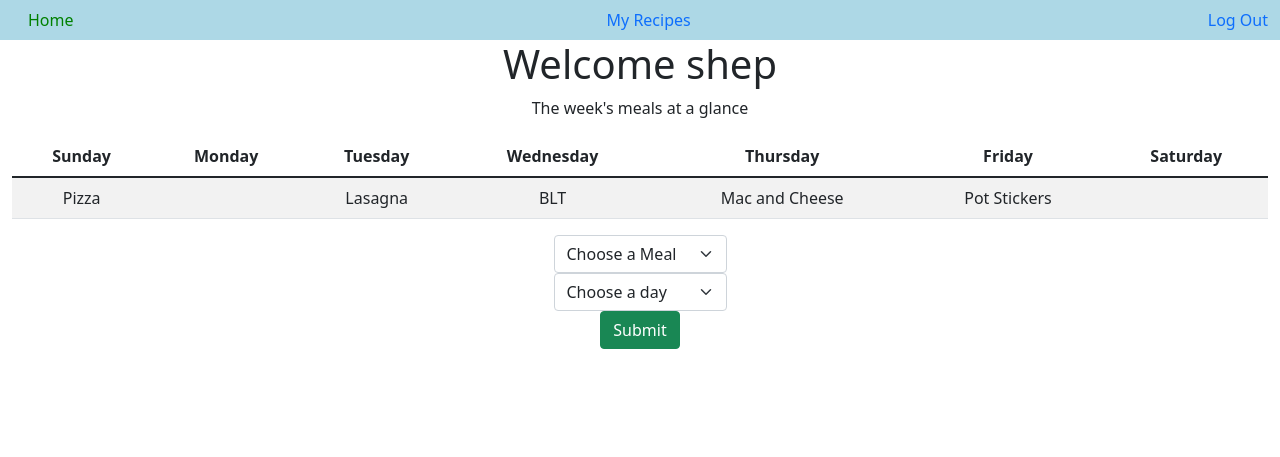
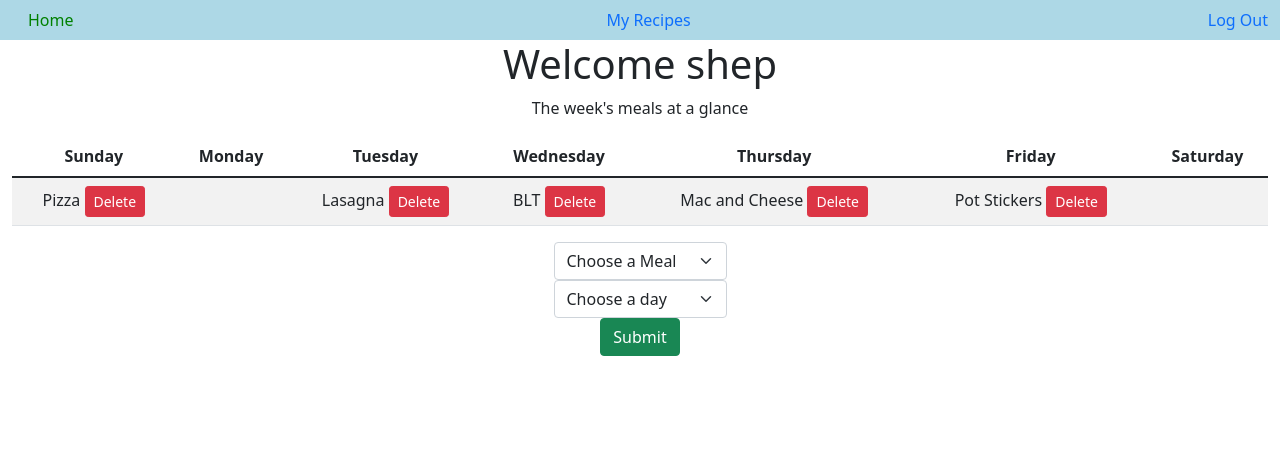
Before and after one commit to zshep/meal_finder, a Flask app: page / in a window 1280 px wide. Shown: the top 457 px of the page. Run offline with Flask 3, Linux system fonts and the light colour scheme; a user stored in the database is signed in; data comes from the database, SQL or seed files in the repository; both versions use the stored data as it was after the commit.

Commit message:
attempted at adding btn to delete meals from meal plan. made JS click funciton to delete, can get data from front end to back end. I think the sql query fails. need to fix

```diff
--- a/app.py
+++ b/app.py
@@ -277,30 +277,6 @@ def add_recipe():
 
         return redirect(url_for('show_meal'))
 
-#delete meal from users cookbook
-@app.route("/delete_meal", methods = ["DELETE"])
-@login_required
-def delete_meal():
-    print("delete meal button was pressed")
-
-    data = request.get_json() #grab data from front end JS
-    print(data)
-    meal_name = data['meal_name']
-    meal_id = data['meal_id']
-
-    print(meal_name +" has the id of", meal_id)
-
-    #sql query to delete row of meal id with person id
-    db = get_db()
-    cur = db.cursor()
-    cur.execute("DELETE FROM cookbook WHERE meal_id = ? AND person_id =?", [meal_id, session['user_id']])
-
-    db.commit()
-    db.close()
-    print("the meal item should have been deleted from users cookbook")
-
-    return redirect(url_for('show_meal'))
-
 # route to add a meal from users's cook book to the weekly calendar
 @app.route("/mealplan", methods = ["POST"])
 @login_required
@@ -353,6 +329,47 @@ def meal_plan():
     return redirect(url_for('index'))
 
 
+#delete meal from users cookbook
+@app.route("/delete_meal", methods = ["DELETE"])
+@login_required
+def delete_meal():
+    print("delete meal button was pressed")
+
+    data = request.get_json() #grab data from front end JS
+    print(data)
+    meal_name = data['meal_name']
+    meal_id = data['meal_id']
+
+    print(meal_name +" has the id of", meal_id)
+
+    #sql query to delete row of meal id with person id
+    db = get_db()
+    cur = db.cursor()
+    cur.execute("DELETE FROM cookbook WHERE meal_id = ? AND person_id =?", [meal_id, session['user_id']])
+
+    db.commit()
+    db.close()
+    print("the meal item should have been deleted from users cookbook")
+
+    return redirect(url_for('index'))
+
+#delete meal from calendar (meal plan)
+@app.route("/delete_meal_plan", methods = ["DELETE"])
+@login_required
+def delete_meal_plan():
+    print("delete meal item was pushed")
+
+    data = request.get_json() #grabbing data from front end JS
+    print(data)
+
+    #starting Db to delete (really updating cookbook table)
+    db = get_db()
+    cur = db.cursor()
+    cur.execute("UPDATE cookbook SET day = ? WHERE person_id = ? AND day = ?", ["NULL", session["user_id"], data] )
+
+    return  redirect(url_for('index'))
+
+
 
 @app.route("/jedi")
 def jedi():
--- a/static/script.js
+++ b/static/script.js
@@ -35,6 +35,30 @@ async function delete_recipe(name, id){
     }
 }
 
+//fetch function for deleting meal from users meal plan (calendar)
+async function delete_mp(day){
+    try{
+        console.log(day)
+
+        const response = await fetch("/delete_meal_plan", {
+            method : "DELETE",
+            headers : {
+                "Content-Type": "application/json"
+            },
+            body : JSON.stringify(day)
+        });
+
+        const result = await response.json();
+        console.log(result)
+        console.log("Delete meal from meal plan request sent")
+
+    } catch(error){
+
+        console.log("there was an error with deleting meal plan")
+        console.log(error)
+    }
+}
+
 // fetch function for adding recipe to users cookbook
 async function add_recipe(name, id) {
     //console.log("a btn was clicked");
--- a/templates/food.html
+++ b/templates/food.html
@@ -10,7 +10,7 @@
             {% for meal in user_meals %}
             <ul class="list group">
                 <li class="list-group-item list-group-item-action">{{ meal[0] }}
-                    <button class="btn btn-danger" onClick="delete_recipe(this.value, this.id)" name="delete_btn" type="button" id="{{ meal[1] }}" value =" {{ meal[0] }}"><a class="hidden_btn" href ="/show_meal">Delete</a></button>
+                    <button class="btn btn-danger btn-sm" onClick="delete_recipe(this.value, this.id)" name="delete_btn" type="button" id="{{ meal[1] }}" value =" {{ meal[0] }}"><a class="hidden_btn" href ="/show_meal">Delete</a></button>
                 </li>
             </ul>
             {% endfor %}
@@ -28,7 +28,7 @@
                     {% for meal in all_meals%}
                         {% if not meal in user_meals%}
                             <li class="list-group-item list-group-item-action"> {{ meal[0] }}
-                            <button class="btn btn-secondary" type="button" name="add_recipe_btn" id=" {{ meal[1] }}" value=" {{ meal[0] }}"
+                            <button class="btn btn-secondary btn-sm" type="button" name="add_recipe_btn" id=" {{ meal[1] }}" value=" {{ meal[0] }}"
                                 onClick="add_recipe(this.value, this.id)"><a class="hidden_btn" href ="/show_meal">Add to Recipes</a></button>
                             </li>
                         {% endif %}
--- a/templates/index.html
+++ b/templates/index.html
@@ -27,42 +27,49 @@
                     {% for meal in meal_plan%}
                         {% if meal[2] == 0 %}
                             {{ meal[0] }}
+                            <button class="btn btn-danger btn-sm" onClick="delete_mp(this.id)" id="{{ meal[2] }}">Delete</button>
                         {% else %}
                         {% endif %}
                     {% endfor %}</td>
                 <td id="monday">{% for meal in meal_plan%}
                     {% if meal[2] == 1 %}
                         {{ meal[0] }}
+                        <button class="btn btn-danger btn-sm" onClick="delete_mp(this.id)" id="{{ meal[2] }}">Delete</button>
                     {% else %}
                     {% endif %}
                 {% endfor %}</td>
                 <td id="tuesday">{% for meal in meal_plan%}
                     {% if meal[2] == 2 %}
                         {{ meal[0] }}
+                        <button class="btn btn-danger btn-sm" onClick="delete_mp(this.id)" id="{{ meal[2] }}">Delete</button>
                     {% else %}
                     {% endif %}
                 {% endfor %}</td>
                 <td id="wednesday">{% for meal in meal_plan%}
                     {% if meal[2] == 3 %}
                         {{ meal[0] }}
+                        <button class="btn btn-danger btn-sm" onClick="delete_mp(this.id)" id="{{ meal[2] }}">Delete</button>
                     {% else %}
                     {% endif %}
                 {% endfor %}</td>
                 <td id="thursday">{% for meal in meal_plan%}
                     {% if meal[2] == 4 %}
                         {{ meal[0] }}
+                        <button class="btn btn-danger btn-sm" onClick="delete_mp(this.id)" id="{{ meal[2] }}">Delete</button>
                     {% else %}
                     {% endif %}
                 {% endfor %}</td>
                 <td id="friday">{% for meal in meal_plan%}
                     {% if meal[2] == 5 %}
                         {{ meal[0] }}
+                        <button class="btn btn-danger btn-sm" onClick="delete_mp(this.id)" id="{{ meal[2] }}">Delete</button>
                     {% else %}
                     {% endif %}
                 {% endfor %}</td>
                 <td id="saturday">{% for meal in meal_plan%}
                     {% if meal[2] == 6 %}
                         {{ meal[0] }}
+                        <button class="btn btn-danger btn-sm" onClick="delete_mp(this.id)" id="{{ meal[2] }}">Delete</button>
                     {% else %}
                     {% endif %}
                 {% endfor %}</td>
```
Also changed, not shown: foods.db.
